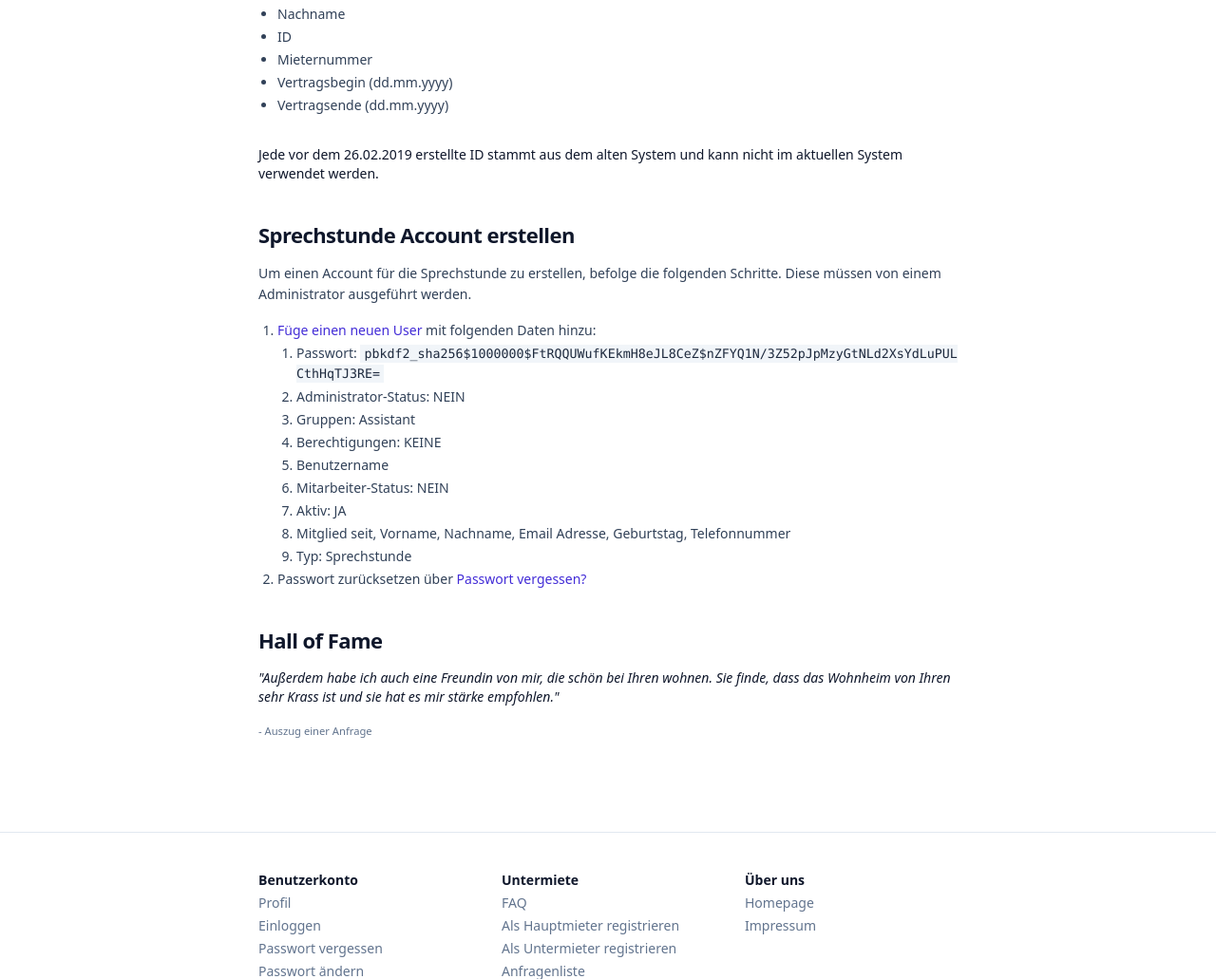
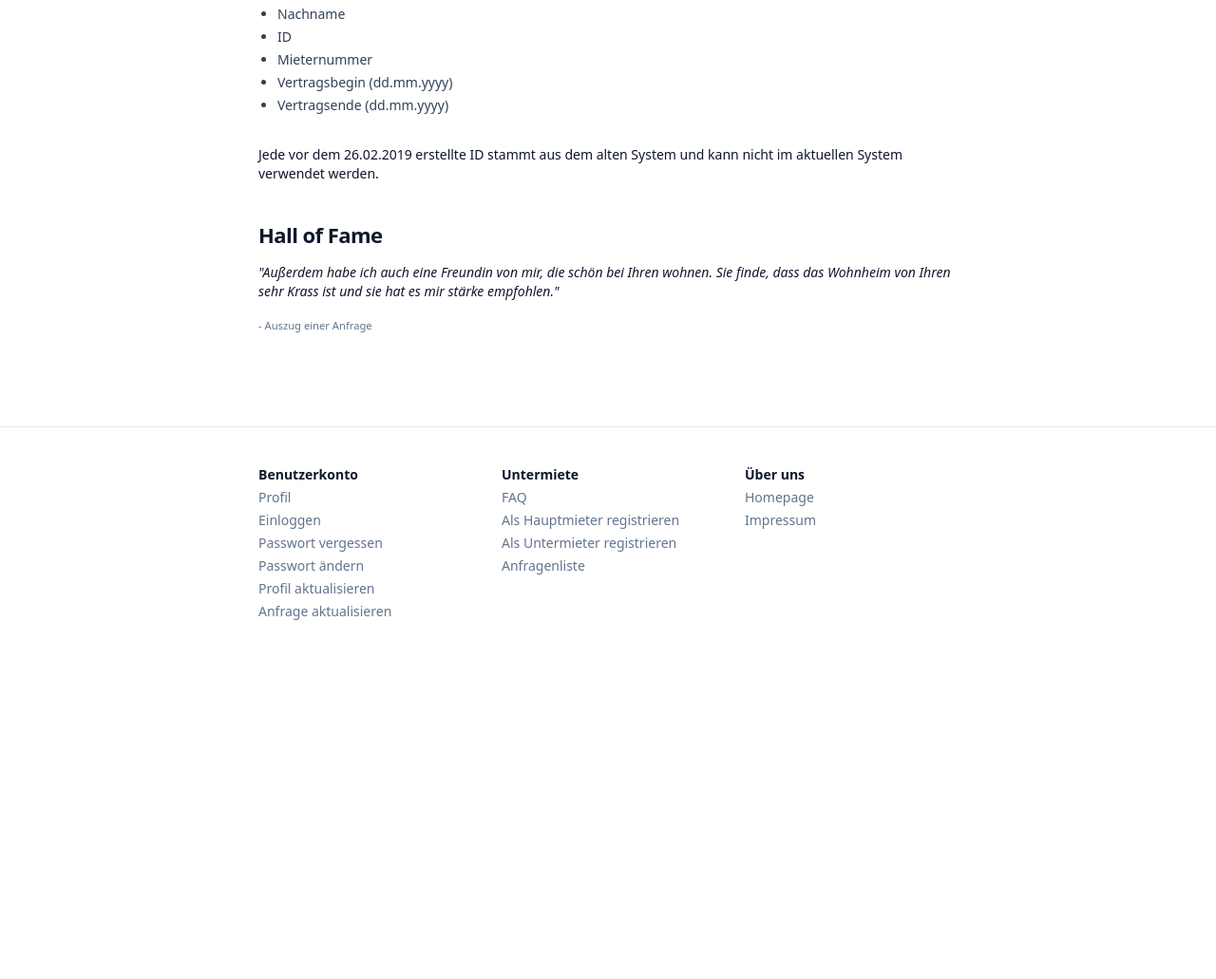
Before and after one commit to milesstoetzner/straussi3-subtenancy, a Django app: page /contracts/help in a window 1280 px wide. Shown: the part 1683-2714 px from the top of the page at 95% size. After the commit the page ends 2336 px from the top, so only its background shows below. Run offline with Django 5.2, Linux system fonts and the light colour scheme; the visitor is signed in with stand-in values (Sample User, id 1); style sheets or scripts are compiled from the project's sources; parts of the project's set-up code (start-up, migrations or seed data) failed here and were passed over.

Commit message:
feat: create_assistant management command replaces the manual admin tutorial (and its shared password hash) on the help page

```diff
--- a/contracts/templates/contracts/help.html
+++ b/contracts/templates/contracts/help.html
@@ -131,58 +131,6 @@
 
     <div class="card">
         <div class="card-body">
-            <h5 class="card-title">Sprechstunde Account erstellen
-            </h5>
-
-            <p class="text-block">Um einen Account für die Sprechstunde zu erstellen, befolge die folgenden Schritte.
-                Diese müssen von einem Administrator ausgeführt werden.</p>
-
-            <ol>
-
-                <li><a href="/admin/tenants/user/add/" target="_blank">Füge einen neuen User</a> mit folgenden Daten hinzu:
-                </li>
-
-                <ol>
-
-                    <li>
-                        Passwort: <code>pbkdf2_sha256$1000000$FtRQQUWufKEkmH8eJL8CeZ$nZFYQ1N/3Z52pJpMzyGtNLd2XsYdLuPULCthHqTJ3RE=</code>
-                    </li>
-
-                    <li>
-                        Administrator-Status: NEIN
-                    </li>
-                    <li>
-                        Gruppen: Assistant
-                    </li>
-                    <li>
-                        Berechtigungen: KEINE
-                    </li>
-                    <li>
-                        Benutzername
-                    </li>
-                    <li>
-                        Mitarbeiter-Status: NEIN
-                    </li>
-                    <li>
-                        Aktiv: JA
-                    </li>
-                    <li>
-                        Mitglied seit, Vorname, Nachname, Email Adresse, Geburtstag, Telefonnummer
-                    </li>
-                    <li>
-                        Typ: Sprechstunde
-                    </li>
-                </ol>
-
-                <li>
-                    Passwort zurücksetzen über <a href="{% url 'password_reset' %}">{% trans "Passwort vergessen?" %}</a>
-                </li>
-            </ol>
-        </div>
-    </div>
-
-    <div class="card">
-        <div class="card-body">
             <h5 class="card-title">Hall of Fame
             </h5>
 
```
Also changed, not shown: subtenancy/management/commands/create_assistant.py (added, +57 -0 lines), README.md.
